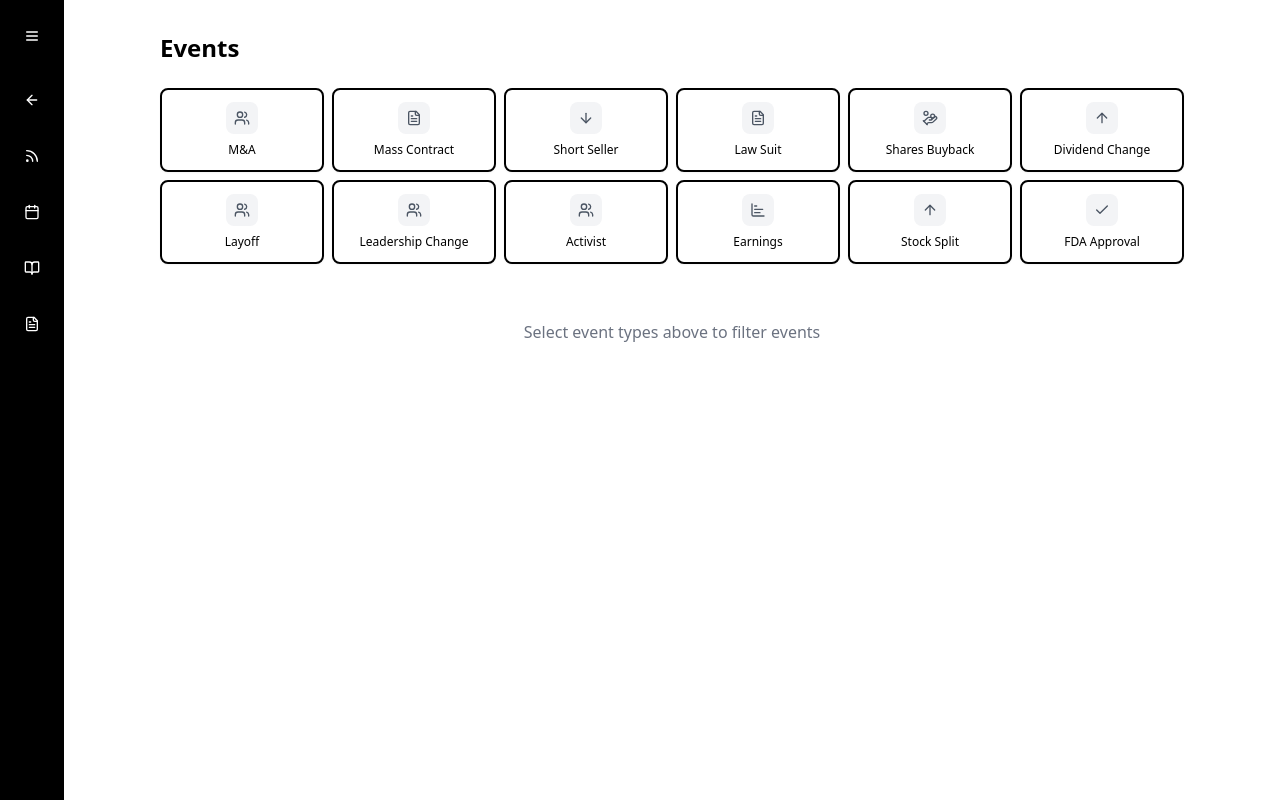
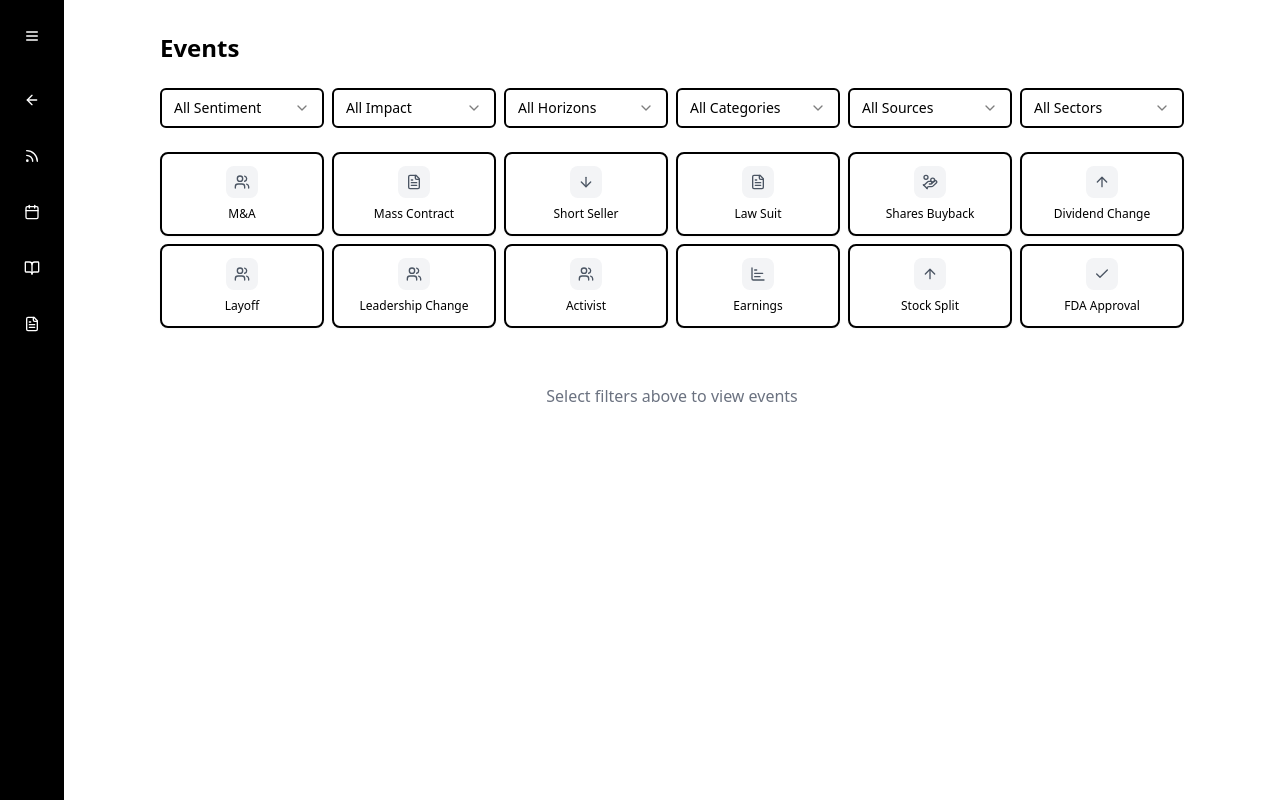
Before and after one commit to HazenWilson/feature-lab-portal, a React (Vite) app: page /demo/news in a window 1280 px wide. Both pictures are taken after a click on the button 32 px from the left and 212 px from the top of the page. Built offline with nearby package versions, Linux system fonts and the light colour scheme.

Commit message:
Add event filtering
Add dropdown menu filters to the events articles section, mirroring the existing functionality for news articles.

```diff
--- a/src/pages/demo/News.tsx
+++ b/src/pages/demo/News.tsx
@@ -74,13 +74,13 @@ const eventTypes = [
 const News = () => {
   const [sidebarOpen, setSidebarOpen] = useState(false);
   const [currentSection, setCurrentSection] = useState("news-feed");
+  const [selectedEventTypes, setSelectedEventTypes] = useState<string[]>([]);
   const [selectedSentiment, setSelectedSentiment] = useState<string>("all");
   const [selectedTimeframe, setSelectedTimeframe] = useState<string>("all");
   const [selectedImpact, setSelectedImpact] = useState<string>("all");
   const [selectedCategory, setSelectedCategory] = useState<string>("all");
   const [selectedSource, setSelectedSource] = useState<string>("all");
   const [selectedSector, setSelectedSector] = useState<string>("all");
-  const [selectedEventTypes, setSelectedEventTypes] = useState<string[]>([]);
 
   const toggleEventType = (eventId: string) => {
     setSelectedEventTypes(prev =>
@@ -103,7 +103,6 @@ const News = () => {
 
   return (
     <div className="min-h-screen bg-white flex">
-      {/* Sidebar */}
       <div
         className={`fixed left-0 top-0 h-full bg-black text-white transition-all duration-300 z-40 ${
           sidebarOpen ? "w-64" : "w-16"
@@ -184,7 +183,6 @@ const News = () => {
         </div>
       </div>
 
-      {/* Main Content */}
       <div className={`flex-1 transition-all duration-300 ${sidebarOpen ? "ml-64" : "ml-16"}`}>
         <div className="p-8">
           <div className="max-w-5xl mx-auto">
@@ -195,10 +193,105 @@ const News = () => {
               {currentSection === "company-narratives" && "Company Narratives"}
             </h1>
 
-            {/* Events Section */}
             {currentSection === "events" && (
               <div className="space-y-6">
-                {/* Event Type Filters */}
+                <div className="grid grid-cols-2 md:grid-cols-3 lg:grid-cols-6 gap-2">
+                  <Select value={selectedSentiment} onValueChange={setSelectedSentiment}>
+                    <SelectTrigger>
+                      <SelectValue placeholder="Sentiment" />
+                    </SelectTrigger>
+                    <SelectContent>
+                      <SelectGroup>
+                        <SelectItem value="all">All Sentiment</SelectItem>
+                        <SelectItem value="bullish">Very Bullish</SelectItem>
+                        <SelectItem value="bearish">Very Bearish</SelectItem>
+                      </SelectGroup>
+                    </SelectContent>
+                  </Select>
+
+                  <Select value={selectedImpact} onValueChange={setSelectedImpact}>
+                    <SelectTrigger>
+                      <SelectValue placeholder="Impact" />
+                    </SelectTrigger>
+                    <SelectContent>
+                      <SelectGroup>
+                        <SelectItem value="all">All Impact</SelectItem>
+                        <SelectItem value="high">High Impact</SelectItem>
+                        <SelectItem value="medium">Medium Impact</SelectItem>
+                        <SelectItem value="low">Low Impact</SelectItem>
+                      </SelectGroup>
+                    </SelectContent>
+                  </Select>
+
+                  <Select value={selectedTimeframe} onValueChange={setSelectedTimeframe}>
+                    <SelectTrigger>
+                      <SelectValue placeholder="Horizon" />
+                    </SelectTrigger>
+                    <SelectContent>
+                      <SelectGroup>
+                        <SelectItem value="all">All Horizons</SelectItem>
+                        <SelectItem value="short">Short Term</SelectItem>
+                        <SelectItem value="medium">Medium Term</SelectItem>
+                        <SelectItem value="long">Long Term</SelectItem>
+                      </SelectGroup>
+                    </SelectContent>
+                  </Select>
+
+                  <Select value={selectedCategory} onValueChange={setSelectedCategory}>
+                    <SelectTrigger>
+                      <SelectValue placeholder="Category" />
+                    </SelectTrigger>
+                    <SelectContent>
+                      <SelectGroup>
+                        <SelectItem value="all">All Categories</SelectItem>
+                        <SelectItem value="corporate">Corporate Developments</SelectItem>
+                        <SelectItem value="research">Research Analysis</SelectItem>
+                        <SelectItem value="stock">Stock Picks</SelectItem>
+                        <SelectItem value="market">Market Recap</SelectItem>
+                        <SelectItem value="insiders">Insiders</SelectItem>
+                        <SelectItem value="legal">Legal</SelectItem>
+                        <SelectItem value="ma">M&A</SelectItem>
+                        <SelectItem value="industry">Industry News</SelectItem>
+                        <SelectItem value="activist">Activist Investor</SelectItem>
+                        <SelectItem value="earnings">Earnings</SelectItem>
+                        <SelectItem value="analyst">Analyst Rating</SelectItem>
+                        <SelectItem value="economic">Economic</SelectItem>
+                        <SelectItem value="other">Other</SelectItem>
+                      </SelectGroup>
+                    </SelectContent>
+                  </Select>
+
+                  <Select value={selectedSource} onValueChange={setSelectedSource}>
+                    <SelectTrigger>
+                      <SelectValue placeholder="Sources" />
+                    </SelectTrigger>
+                    <SelectContent>
+                      <SelectGroup>
+                        <SelectItem value="all">All Sources</SelectItem>
+                        <SelectItem value="bmra">BMRA</SelectItem>
+                        <SelectItem value="gnw">GlobeNewsWire</SelectItem>
+                      </SelectGroup>
+                    </SelectContent>
+                  </Select>
+
+                  <Select value={selectedSector} onValueChange={setSelectedSector}>
+                    <SelectTrigger>
+                      <SelectValue placeholder="Sector" />
+                    </SelectTrigger>
+                    <SelectContent>
+                      <SelectGroup>
+                        <SelectItem value="all">All Sectors</SelectItem>
+                        <SelectItem value="tech">Technology</SelectItem>
+                        <SelectItem value="finance">Finance</SelectItem>
+                        <SelectItem value="healthcare">Healthcare</SelectItem>
+                        <SelectItem value="consumer">Consumer</SelectItem>
+                        <SelectItem value="industrial">Industrial</SelectItem>
+                        <SelectItem value="energy">Energy</SelectItem>
+                      </SelectGroup>
+                    </SelectContent>
+                  </Select>
+                </div>
+
                 <div className="grid grid-cols-2 sm:grid-cols-3 md:grid-cols-4 lg:grid-cols-6 gap-2">
                   {eventTypes.map((eventType) => {
                     const isSelected = selectedEventTypes.includes(eventType.id);
@@ -222,14 +315,12 @@ const News = () => {
                   })}
                 </div>
 
-                {/* Events content will go here */}
                 <div className="text-gray-500 text-center py-8">
-                  Select event types above to filter events
+                  Select filters above to view events
                 </div>
               </div>
             )}
 
-            {/* News Feed Section */}
             {currentSection === "news-feed" && (
               <div className="space-y-4">
                 {mockNews.map((item, index) => (
@@ -290,7 +381,6 @@ const News = () => {
               </div>
             )}
 
-            {/* Other sections */}
             {currentSection !== "news-feed" && currentSection !== "events" && (
               <div className="text-gray-500">
                 Select a section from the sidebar to view content
```
